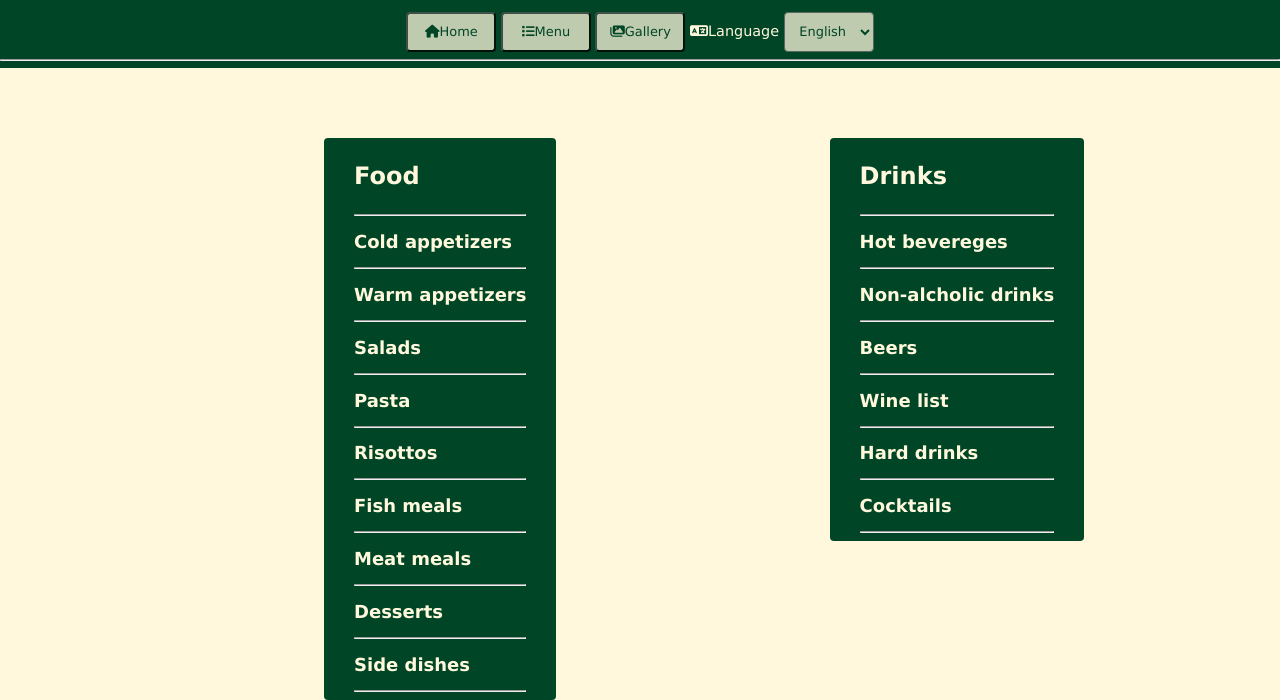
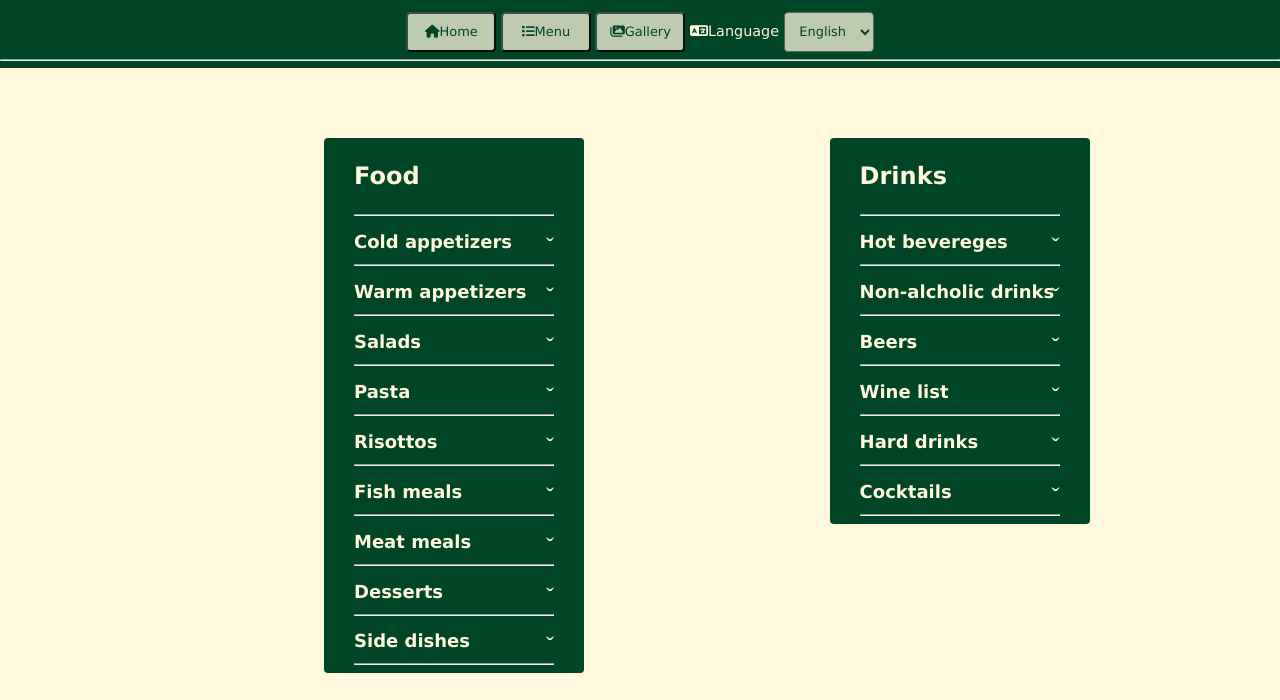
Before and after one commit to RMartinic/Sperune-d, a plain HTML site: page menu.html in a window 1280 px wide. Shown: the part 115-815 px from the top of the page. Drawn offline with Linux system fonts and the light colour scheme.

Commit message:
Minor changes on menu page

```diff
--- a/menu.css
+++ b/menu.css
@@ -83,6 +83,22 @@ padding:0px 30px 0px 30px;
 background-color: #004526;
 border-radius: 4px;
 }
-.cold-appetizers .cold-appetizers-toggle .warm-appetizers .warm-appetizers-toggle .salads .salads-toggle .pasta .pasta-toggle .risottos .risottos-toggle .fish-meals .fish-meals-toggle .meat-meals .meat-meals-toggle .desserts .desserts-toggle .side-dishes .side-dishes-toggle .hot-bevereges .hot-bevereges-toggle .nonalcholic-drinks .nonalcholic-drinks-toggle .beers .beers-toggle .winelist .winelist-toggle .hard-drinks .hard-drinsk-toggle .cocktails .cocktails-toggle::before{
-    content: "+";
+.menu-dropdown{
+    background-color: grey;
+    width:200px;
+    height: 25px;
 }
+.menu-option{
+    position: relative;
+    width:200px;
+    height: 25px;
+    background-color: #004526;
+}
+.menu-option::before{
+    content: "ˇ";
+    font-size: x-large;
+    position: absolute;
+    right: 0px;
+    top: 2px;
+    color:cornsilk;
+}
--- a/menu.html
+++ b/menu.html
@@ -30,67 +30,67 @@
     <main>
         <div class="food-menu">
             <h3>Food</h3><hr/>
-            <div class ="cold-appetizers">
-                <div class="cold-appetizers-toggle"><h2>Cold appetizers</h2></div>
+            <div class="menu-dropdown" id ="cold-appetizers">
+                <div class="menu-option" id="cold-appetizers-toggle"><h2>Cold appetizers</h2></div>
             </div>
             <hr/>
-            <div class ="warm-appetizers">
-                <div class="warm-appetizers-toggle"><h2>Warm appetizers</h2></div>
+            <div class="menu-dropdown" id ="warm-appetizers">
+                <div class="menu-option" id="warm-appetizers-toggle"><h2>Warm appetizers</h2></div>
             </div>
             <hr/>
-            <div class ="salads">
-                <div class="salads-toggle"><h2>Salads</h2></div>
+            <div class="menu-dropdown" id ="salads">
+                <div class="menu-option" id="salads-toggle"><h2>Salads</h2></div>
             </div>
             <hr/>
-            <div class ="pasta">
-                <div class="pasta-toggle"><h2>Pasta</h2></div>
+            <div class="menu-dropdown" id ="pasta">
+                <div class="menu-option" id="pasta-toggle"><h2>Pasta</h2></div>
             </div>
             <hr/>
-            <div class ="risottos">
-                <div class="risottos-toggle"><h2>Risottos</h2></div>
+            <div class="menu-dropdown" id ="risottos">
+                <div class="menu-option" id="risottos-toggle"><h2>Risottos</h2></div>
             </div>
             <hr/>
-            <div class ="fish-meals">
-                <div class="fish-meals-toggle"><h2>Fish meals</h2></div>
+            <div class="menu-dropdown" id ="fish-meals">
+                <div class="menu-option" id="fish-meals-toggle"><h2>Fish meals</h2></div>
             </div>
             <hr/>
-            <div class ="meat-meals">
-                <div class="meat-meals-toggle"><h2>Meat meals</h2></div>
+            <div class="menu-dropdown" id ="meat-meals">
+                <div class="menu-option" id="meat-meals-toggle"><h2>Meat meals</h2></div>
             </div>
             <hr/>
-            <div class ="desserts">
-                <div class="desserts-toggle"><h2>Desserts</h2></div>
+            <div class="menu-dropdown" id ="desserts">
+                <div class="menu-option" id="desserts-toggle"><h2>Desserts</h2></div>
             </div>
             <hr/>
-            <div class ="side-dishes">
-                <div class="side-dishes-toggle"><h2>Side dishes</h2></div>
+            <div class="menu-dropdown" id ="side-dishes">
+                <div class="menu-option" id="side-dishes-toggle"><h2>Side dishes</h2></div>
             </div>
             <hr/>
         </div>
         <div class="drinks-menu">
             <h3>Drinks</h3><hr/>
-            <div class ="hot-bevereges">
-                <div class="hot-bevereges-toggle"><h2>Hot bevereges</h2></div>
+            <div class="menu-dropdown" id ="hot-bevereges">
+                <div class="menu-option" id="hot-bevereges-toggle"><h2>Hot bevereges</h2></div>
             </div>
             <hr/>
-            <div class ="nonalcholic-drinks">
-                <div class="nonalcholic-drinks-toggle"><h2>Non-alcholic drinks</h2></div>
+            <div class="menu-dropdown" id ="nonalcholic-drinks">
+                <div class="menu-option" id="nonalcholic-drinks-toggle"><h2>Non-alcholic drinks</h2></div>
             </div>
             <hr/>
-            <div class ="beers">
-                <div class="beers-toggle"><h2>Beers</h2></div>
+            <div class="menu-dropdown" id ="beers">
+                <div class="menu-option" id="beers-toggle"><h2>Beers</h2></div>
             </div>
             <hr/>
-            <div class ="winelist">
-                <div class="winelist-toggle"><h2>Wine list</h2></div>
+            <div class="menu-dropdown" id ="winelist">
+                <div class="menu-option" id="winelist-toggle"><h2>Wine list</h2></div>
             </div>
             <hr/>
-            <div class ="hard-drinks">
-                <div class="hard-drinks"><h2>Hard drinks</h2></div>
+            <div class="menu-dropdown" id ="hard-drinks">
+                <div class="menu-option" id="hard-drinks"><h2>Hard drinks</h2></div>
             </div>
             <hr/>
-            <div class ="cocktails">
-                <div class="cocktails-toggle"><h2>Cocktails</h2></div>
+            <div class="menu-dropdown" id ="cocktails">
+                <div class="menu-option" id="cocktails-toggle"><h2>Cocktails</h2></div>
             </div>
             <hr/>
         </div>
--- a/menu.js
+++ b/menu.js
@@ -0,0 +1,7 @@
+let dropdownMenu = document.querySelector('.menu-dropdown');
+console.log(dropdownMenu);
+document.querySelector('.menu-option').onclick=function(){
+    this.classList.toggle('active');
+    dropdownMenu.classList.toggle('active');
+    console.log("active");
+}
```
